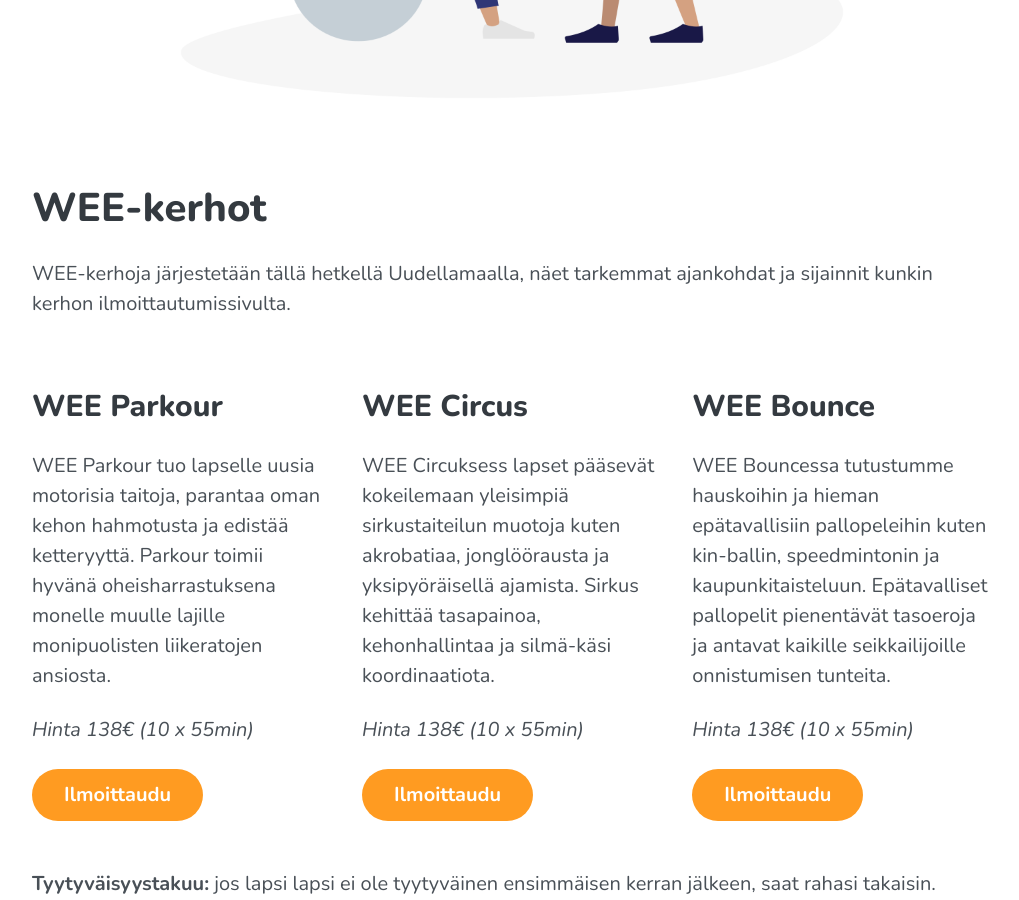
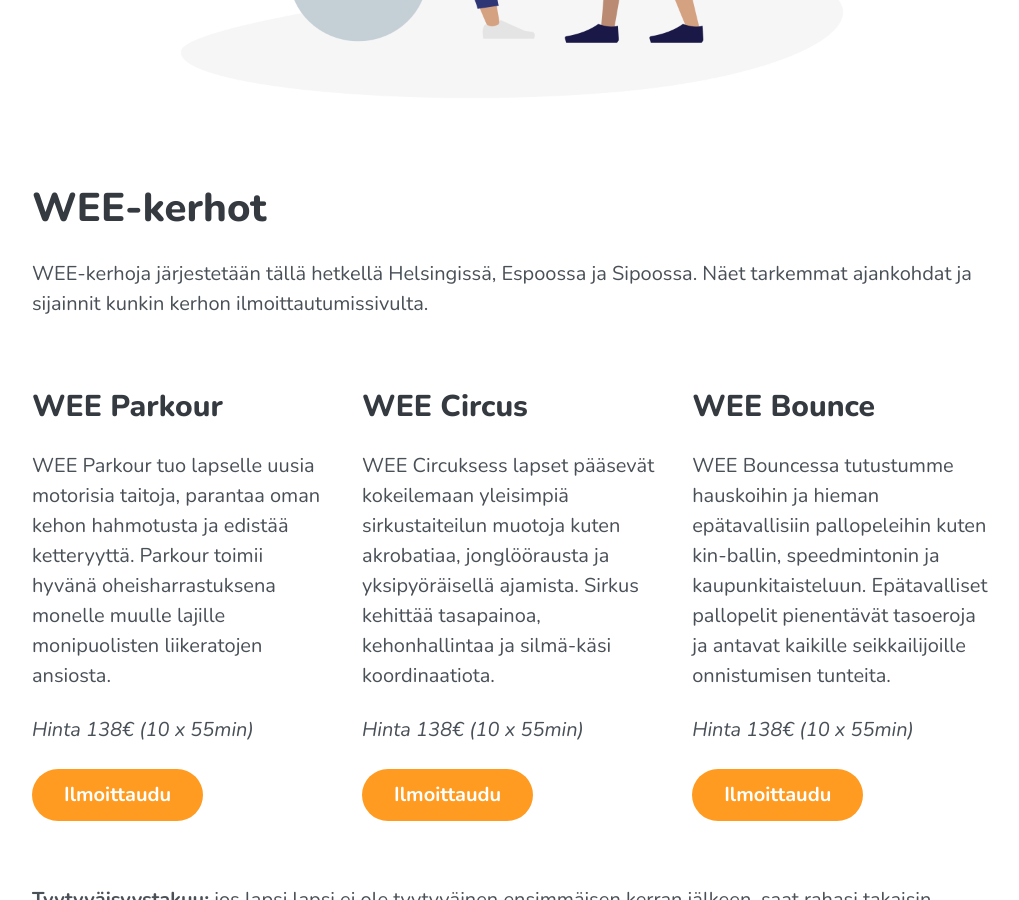
Before and after one commit to Funktum/weemove, a Jekyll site: the page built from _pages/home.md, in a window 1280 px wide and 900 px high, scrolled down 2863 px. Shown: the whole window, without its empty margins (128-1147 px from the left). Built offline with Jekyll 4.4.1, drawn with Linux system fonts in a browser that asks for light colours; our own code applies the rules of GitHub Pages for plain Markdown files; a script that is not in the unit is left out.

Commit message:
Update _pages/home.md (via Jekyll+)

```diff
--- a/_pages/home.md
+++ b/_pages/home.md
@@ -32,10 +32,10 @@
 
 # WEE-kerhot
 
-WEE-kerhoja järjestetään tällä hetkellä Uudellamaalla, näet tarkemmat ajankohdat ja sijainnit kunkin kerhon ilmoittautumissivulta.
+WEE-kerhoja järjestetään tällä hetkellä Helsingissä, Espoossa ja Sipoossa. Näet tarkemmat ajankohdat ja sijainnit kunkin kerhon ilmoittautumissivulta.
 
 <div class="flex-l">
-<div class="w-33-l" markdown="1">
+<div class="w-33-l pb3" markdown="1">
 ## WEE Parkour
 
 WEE Parkour tuo lapselle uusia motorisia taitoja, parantaa oman kehon hahmotusta ja edistää ketteryyttä. Parkour toimii hyvänä oheisharrastuksena monelle muulle lajille monipuolisten liikeratojen ansiosta.
@@ -45,7 +45,7 @@
 {% include button.html url="https://www.eventio.com/" text="Ilmoittaudu" %}
 </div>
 <div class="dn db-l w2-l"></div>
-<div class="w-33-l" markdown="1">
+<div class="w-33-l pb3" markdown="1">
 ## WEE Circus
 
 WEE Circuksess lapset pääsevät kokeilemaan yleisimpiä sirkustaiteilun muotoja kuten akrobatiaa, jonglöörausta ja yksipyöräisellä ajamista. Sirkus kehittää tasapainoa, kehonhallintaa ja silmä-käsi koordinaatiota.
@@ -55,7 +55,7 @@
 {% include button.html url="https://www.eventio.com/" text="Ilmoittaudu" %}
 </div>
 <div class="dn db-l w2-l"></div>
-<div class="w-33-l" markdown="1">
+<div class="w-33-l pb3" markdown="1">
 ## WEE Bounce
 
 WEE Bouncessa tutustumme hauskoihin ja hieman epätavallisiin pallopeleihin kuten kin-ballin, speedmintonin ja kaupunkitaisteluun. Epätavalliset pallopelit pienentävät tasoeroja ja antavat kaikille seikkailijoille onnistumisen tunteita.
```
